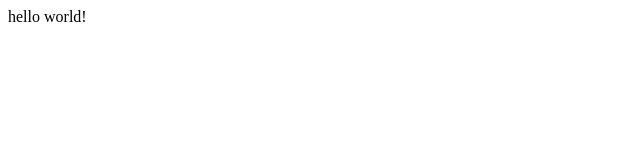
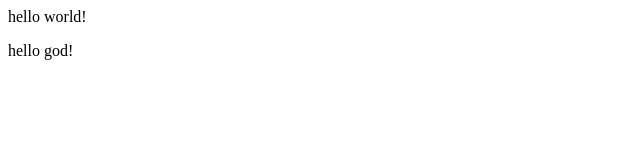
Before and after one commit to minix94/gitTest, a plain HTML site: page index.html in a window 1280 px wide. Shown: the full height of the page, 0-640 px from the left. Drawn offline with Linux system fonts and the light colour scheme.

Commit message:
commit 2

```diff
--- a/index.html
+++ b/index.html
@@ -1,5 +1,6 @@
 <html>
      <body>
         <p>hello world!</p>
+        <p>hello god!</p>
      </body>
 </html>
```
